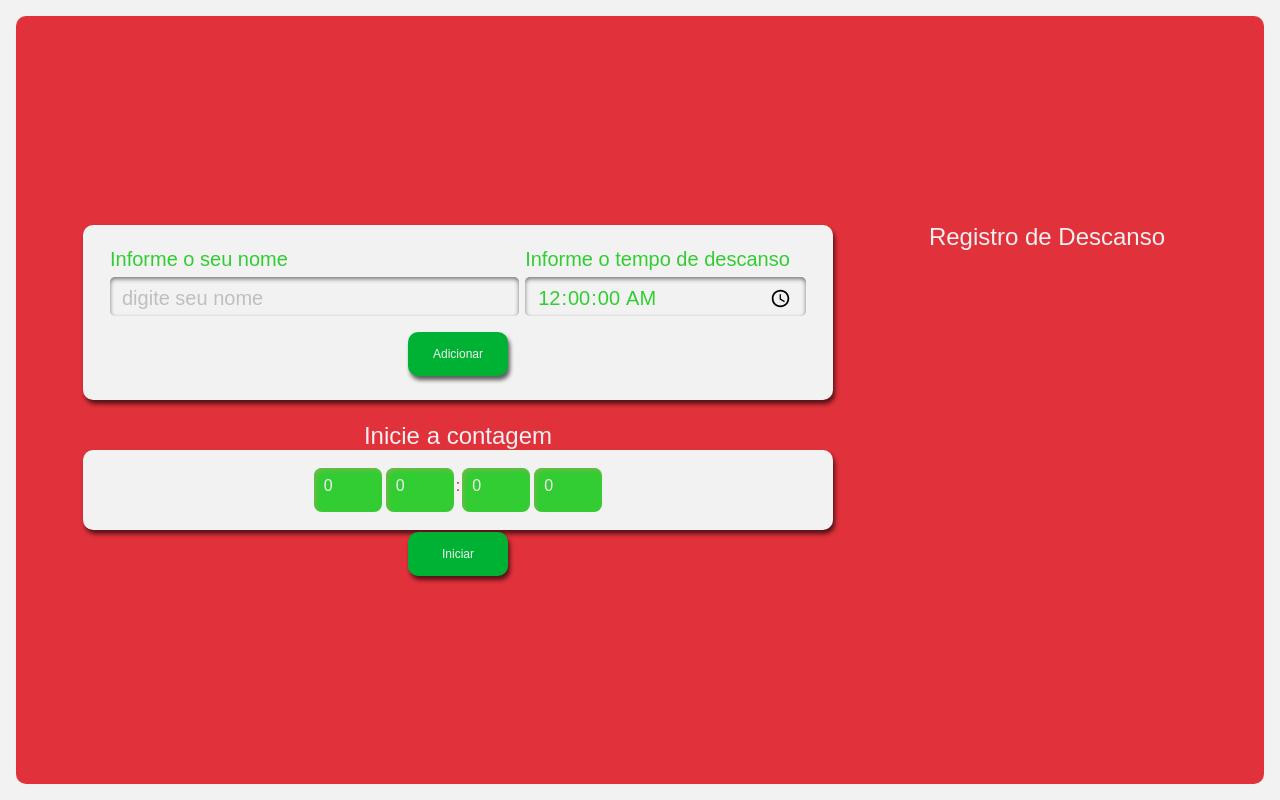
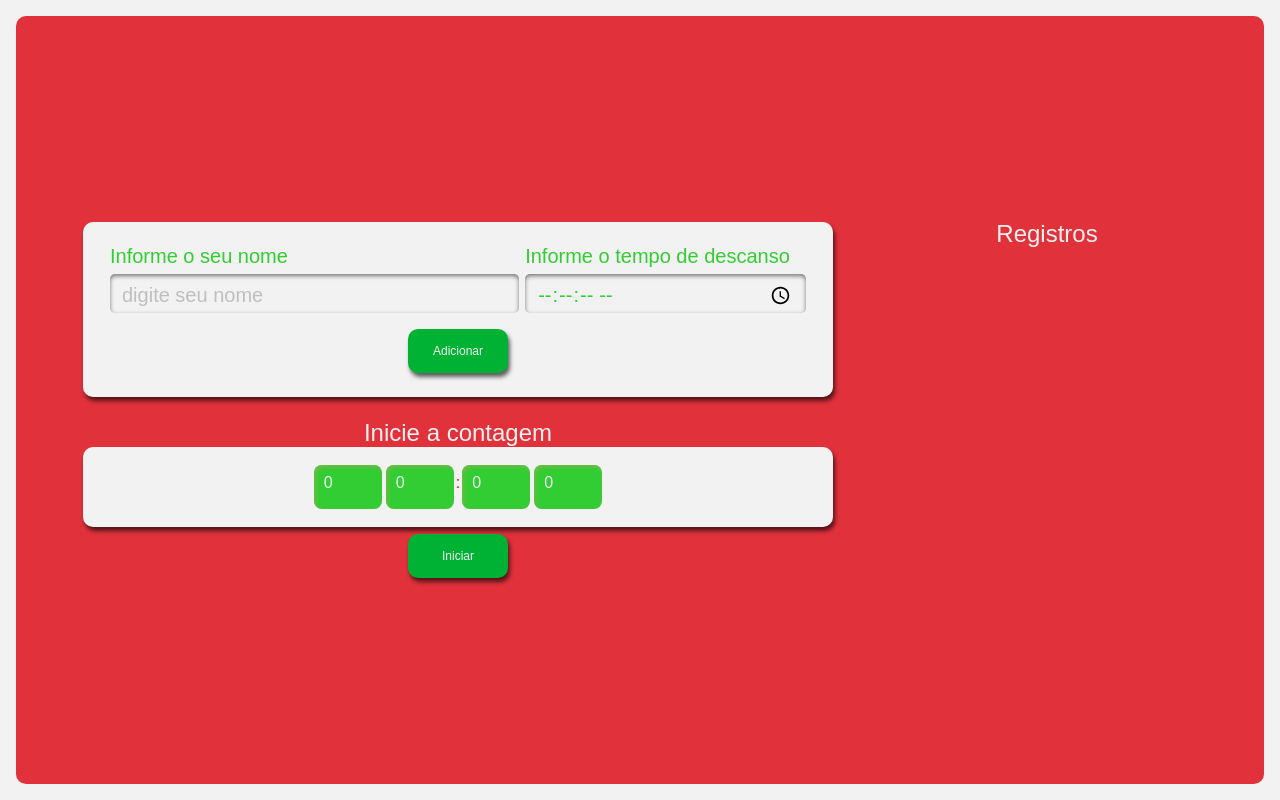
Before and after one commit to imlari/Desafio-FC, a React (Create React App) app: page / in a window 1280 px wide. Built offline with nearby package versions, Linux system fonts and the light colour scheme.

Commit message:
Iniciando o consumo da API
Pasta de lista precisa ser revisada (axios.get)

```diff
--- a/package.json
+++ b/package.json
@@ -10,8 +10,10 @@
     "@types/node": "^16.18.11",
     "@types/react": "^18.0.27",
     "@types/react-dom": "^18.0.10",
+    "axios": "^1.2.4",
     "react": "^18.2.0",
     "react-dom": "^18.2.0",
+    "react-router-dom": "^6.7.0",
     "react-scripts": "5.0.1",
     "styled-components": "^5.3.6",
     "typescript": "^4.9.4",
--- a/src/components/Contagem/index.tsx
+++ b/src/components/Contagem/index.tsx
@@ -1,9 +1,8 @@
 import { tempoParaMinutos } from '../../common/utils/time'
 import { IPontos } from '../../types/ponto'
-import Botao from '../Botao'
 import Relogio from './Relogio'
 import { useState, useEffect } from "react"
-import { Count, Timer, Title} from './style'
+import { Button, Count, Timer, Title} from './style'
 
 // Determina as propriedades de quem vai fazer interação com a função de contagem
 interface Props {
@@ -38,7 +37,7 @@ export default function Contagem({ selecionado, registraPonto }: Props) {
             <Timer>
                 <Relogio horario={horario} />
             </Timer>
-            <Botao onClick={() => temporizador(horario)}>Iniciar</Botao>
+            <Button onClick={() => temporizador(horario)}>Iniciar</Button>
         </Count>
     )
 }
--- a/src/components/Contagem/style.tsx
+++ b/src/components/Contagem/style.tsx
@@ -24,3 +24,29 @@ export const Timer = styled.div`
     width: 100%;
     margin: 2px;
 `
+
+export const Button = styled.button`
+    align-self: center;
+    background-color: #00B234;
+    border-radius: 10px;
+    box-shadow: 2px 4px 4px #0000009F;
+    color: #f2f2f2;
+    cursor: pointer;
+    font-size: 0.75rem;
+    padding: 15px;
+    width: 100px;
+    margin-top: 5px;
+
+    &:active {
+        background-color: #00B234;
+        box-shadow: 2px 2px 4px #0000009F inset;
+    }
+
+      @media screen and (min-width: 1280px) {
+        .botao {
+          grid-column-start: span 2;
+          justify-self: center;
+          width: 150px;
+          font-size: 1.25rem;
+        }
+`
--- a/src/components/Formulario/index.tsx
+++ b/src/components/Formulario/index.tsx
@@ -3,6 +3,7 @@ import { IPontos } from "../../types/ponto"
 import Botao from "../Botao"
 import { v4 as uuidv4 } from 'uuid';
 import { InputContainer, NovoPonto } from "./style";
+import axios from 'axios'
 
 interface Props {
     setPontos: React.Dispatch<React.SetStateAction<IPontos[]>>
@@ -10,11 +11,31 @@ interface Props {
 
 // Criando função do formulário
 function Formulario({ setPontos }: Props) {
-    const [nome, setNome] = useState("")
-    const [horario, setHorario] = useState("00:00")
+    const [nome, setNome] = useState('')
+    const [horario, setHorario] = useState('')
+
+    function postUsuario (evento: React.FormEvent<HTMLFormElement>) {
+        evento.preventDefault()
+        axios.post('https://63d1757ed5f0fa7fbdcbd27f.mockapi.io/users', {
+            nome,
+            horario
+        })
+        setPontos(registrosAntigos => [
+            ...registrosAntigos,
+            {
+                nome,
+                horario,
+                selecionado: false,
+                registrado: false,
+                id: uuidv4()
+            }])
+        console.log(nome)
+        console.log(horario)
+    }
+
 
     // Criando função que adiciona os registros
-    function adicionarRegistro(evento: React.FormEvent<HTMLFormElement>) {
+    /*function adicionarRegistro(evento: React.FormEvent<HTMLFormElement>) {
         evento.preventDefault();
         setPontos(registrosAntigos => [
             ...registrosAntigos,
@@ -28,10 +49,10 @@ function Formulario({ setPontos }: Props) {
 
         setNome("")
         setHorario("00:00")
-    }
+    }*/
     // retorna os inputs que estão relacionadaos a adicionar registros ao submeter o registro
     return (
-        <NovoPonto onSubmit={adicionarRegistro}>
+        <NovoPonto onSubmit={postUsuario}>
             <InputContainer>
                 <label htmlFor="nome"> Informe o seu nome </label>
                 <input
@@ -60,6 +81,7 @@ function Formulario({ setPontos }: Props) {
             </InputContainer>
             <Botao type="submit"> Adicionar </Botao>
         </NovoPonto>
+
     )
 }
 
--- a/src/components/Lista/Item/index.tsx
+++ b/src/components/Lista/Item/index.tsx
@@ -1,6 +1,8 @@
+import { useState, useEffect } from 'react'
 import { IPontos } from '../../../types/ponto'
-import style from  './Item.module.scss'
+import style from './Item.module.scss'
 import { Registrado } from './style'
+import axios from 'axios'
 
 //Definindo as propriedades que existirão no item
 interface Props extends IPontos {
@@ -8,10 +10,23 @@ interface Props extends IPontos {
 }
 
 // Passando como parâmetro para os itens o nome e horário, sendo também determinado se está selecionado, registrado e o seu id ao ser clicado
-export default function Item({nome, horario, selecionado, registrado, id, selecionaPonto}: Props) {
+export default function Item({ nome, horario, selecionado, registrado, id, selecionaPonto }: Props) {
+
+    const [apidata, setApidata] = useState<IPontos[]>([])
+
+    useEffect(() => {
+        axios.get('https://63d1757ed5f0fa7fbdcbd27f.mockapi.io/users')
+            .then(response => { setApidata(response.data) })
+            .catch(erro => { console.log("Ocorreu um erro :/", erro) })
+    }, [])
+
+    console.log("Console do item", apidata)
+
             return (
+                <>
+                {apidata.map((data) => {
                     <li className={`${style.item} ${selecionado ? style.itemSelecionado : ''} ${registrado ? style.itemRegistrado : ''}`}
-            onClick={() => !registrado && selecionaPonto ({
+                    onClick={() => !registrado && selecionaPonto({
                         nome,
                         horario,
                         selecionado,
@@ -19,9 +34,12 @@ export default function Item({nome, horario, selecionado, registrado, id, seleci
                         id
                     })}
                 >
-            <h3>{nome}</h3>
-            <span>{horario}</span>
+                    <h3>{data.nome}</h3>
+                    <span>{data.horario}</span>
                     {registrado && <Registrado aria-label="item completado"></Registrado>}
                 </li>
+                })
+            }
+                </>
             )
 }
--- a/src/components/Lista/Item/style.tsx
+++ b/src/components/Lista/Item/style.tsx
@@ -1,8 +1,9 @@
 import styled from "styled-components";
+import checkmark from "../../../assets/img/check-mark.svg"
 
 export const Registrado = styled.span`
     display: block;
-    background-image: url('../../../assets/img/check-mark.svg');
+    background-image: url(${checkmark});
     background-repeat: no-repeat;
     background-size: 38px 38px;
     position: absolute;
@@ -35,16 +36,5 @@ span {
 @media screen and (min-width:1280px) {
   font-size: 1.25rem;
 }
-}
 
-.itemSelecionado {
-background-color: #e7e8eb;
-box-shadow: 2px 4px 4px #0000009F inset;
-color: #32CD32;
-}
-
-.itemRegistrado {
-background-color: #00b233;
-color: #f2f2f2;
-cursor: auto;
 `
--- a/src/components/Lista/index.tsx
+++ b/src/components/Lista/index.tsx
@@ -1,3 +1,5 @@
+import axios from "axios"
+import { useEffect, useState } from "react"
 import { IPontos } from "../../types/ponto"
 import Item from "./Item"
 import { ListaPontos } from "./style"
@@ -10,11 +12,12 @@ interface Props {
 
 function Lista({pontos, selecionaPonto} : Props) {
 // Retorna a lista dos pontos que já foram adicionados
+
     return (
         <ListaPontos>
-            <h2>Registro de Descanso</h2>
+            <h2>Registros</h2>
             <ul>
-                {pontos.map((ponto, index) => (
+                {pontos.map((ponto) => (
                     <Item {...ponto} key={ponto.id} selecionaPonto={selecionaPonto}/>
                 ))}
             </ul>
--- a/src/index.tsx
+++ b/src/index.tsx
@@ -1,7 +1,7 @@
 import React from 'react';
 import ReactDOM from 'react-dom/client';
 import './index.css';
-import App from './templates/App/App';
+import App from './templates/Home/index';
 
 const root = ReactDOM.createRoot(
   document.getElementById('root') as HTMLElement
--- a/src/templates/App/App.tsx
+++ b/src/templates/Home/index.tsx
@@ -1,4 +1,4 @@
-import React, { useState } from 'react';
+import { useState } from 'react';
 import Formulario from '../../components/Formulario';
 import Lista from '../../components/Lista';
 import Contagem from '../../components/Contagem';
@@ -9,7 +9,8 @@ import { AppStyle } from './style';
 function App() {
   const [pontos, setPontos] = useState<IPontos[]>([])
   const [selecionado, setSelecionado] = useState<IPontos>()
-  // Criando a função que seleciona os pontos e relaciona com o ponto que foi selecionado
+
+  // Função que seleciona o ponto
   function selecionaPonto(pontoSelecionado: IPontos) {
     setSelecionado(pontoSelecionado)
     setPontos(pontosAnteriores => pontosAnteriores.map(ponto => ({
```
Also changed, not shown: src/templates/Home/style.tsx (renamed from src/templates/App/style.tsx), 1 other file (tests, documents, lock files or other folders). Lines whose indentation alone changed are shown as unchanged.
